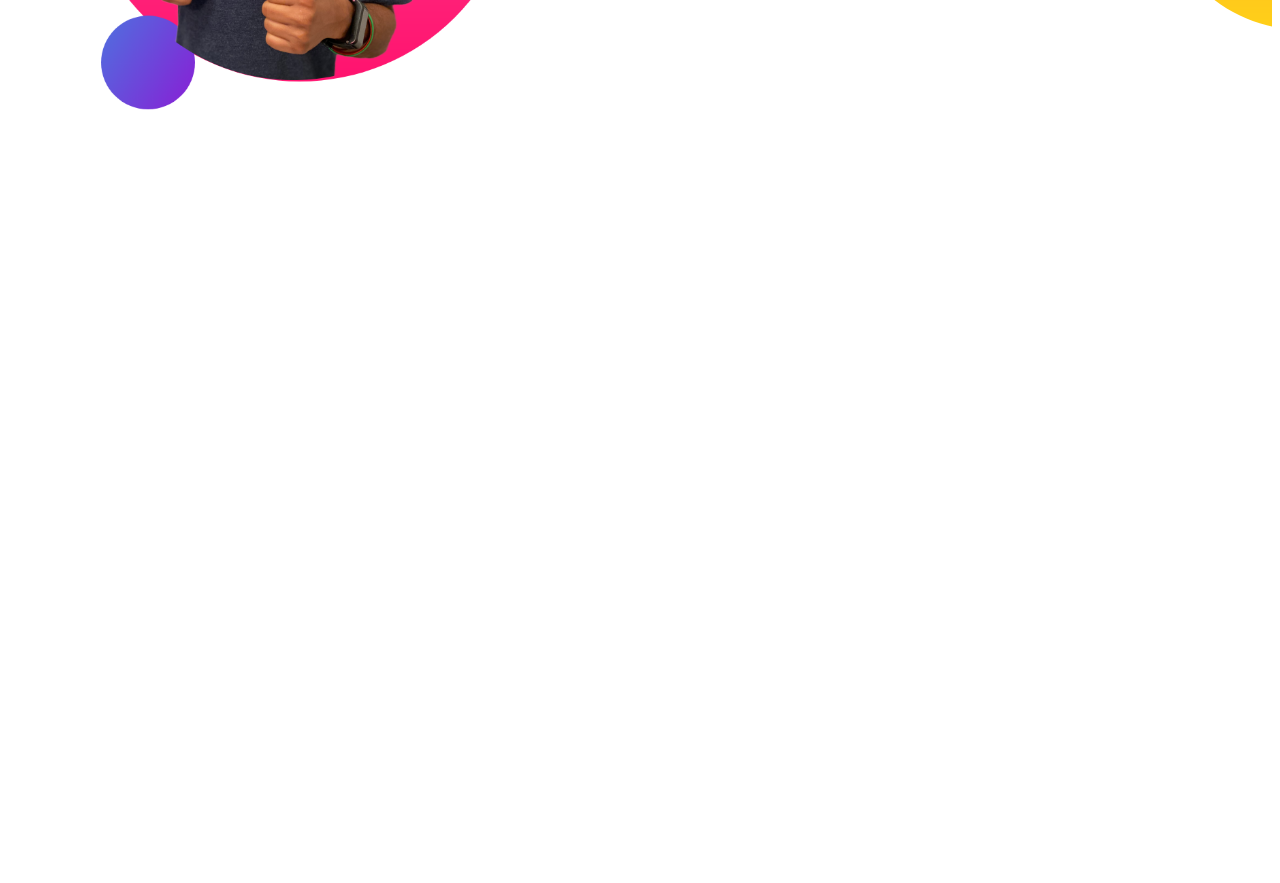
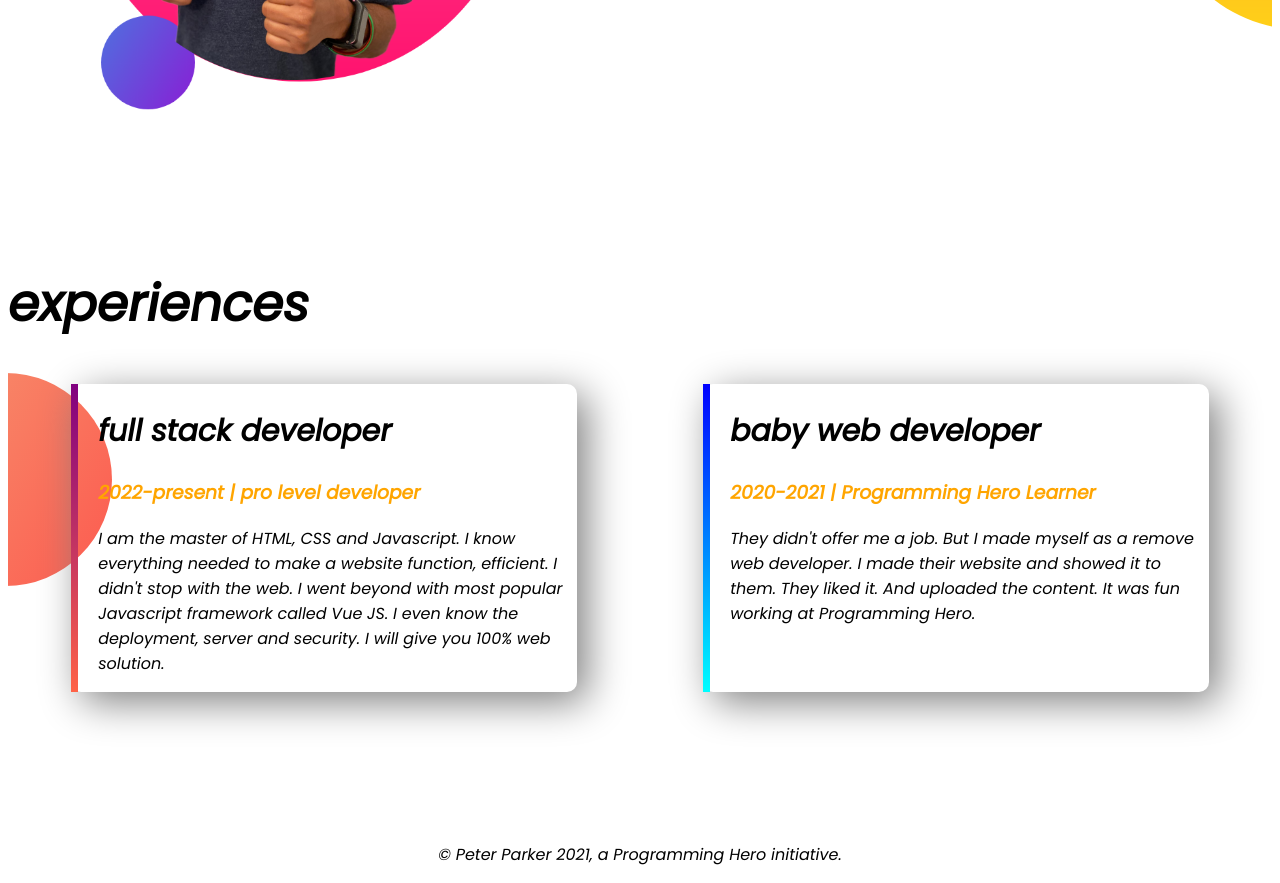
Before and after one commit to saraafrin/developer-portfolio2, a plain HTML site: page index.html in a window 1280 px wide. Shown: the part 1003-1886 px from the top of the page. Before the commit the page ends 1270 px from the top, so only its background shows below. Drawn offline with Linux system fonts and the light colour scheme.

Commit message:
footer and experience addeded

```diff
--- a/index.html
+++ b/index.html
@@ -13,7 +13,7 @@
 </head>
 
 <body>
-  <section>
+  <section class="top-banner flexible-container">
     <div class="half-width">
       <h1>welcome to</h1>
       <h1><span class="orange-color">sadiya afrin sara</span> world!!</h1>
@@ -26,7 +26,7 @@
       <img src="images/jhankar-pic-with-bg.png" alt="">
     </div>
   </section>
-  <section class="dream-big">
+  <section class="dream-big flexible-container">
     <div class="half-width">
       <img src="images/jhankar2.png" alt="">
     </div>
@@ -39,6 +39,29 @@
       <a class="link-button" target="_blank" href="">DOWNLOAD RESUME</a>
     </div>
   </section>
+  <section class="experience-area">
+    <h1>experiences</h1>
+    <div class="flexible-container">
+      <div id="full-stack-experience" class="experience-item">
+        <h2>full stack developer</h2>
+        <h3 class="orange-color">2022-present | pro level developer</h3>
+        <p>I am the master of HTML, CSS and Javascript. I know everything needed to make a website function, efficient.
+          I
+          didn't stop with the web. I went beyond with most popular Javascript framework called Vue JS. I even know the
+          deployment, server and security. I will give you 100% web solution.</p>
+      </div>
+      <div id="web-dev-experience" class="experience-item">
+        <h2>baby web developer</h2>
+        <h3 class="orange-color">2020-2021 | Programming Hero Learner</h3>
+        <p>They didn't offer me a job. But I made myself as a remove web developer. I made their website and showed it
+          to
+          them. They liked it. And uploaded the content. It was fun working at Programming Hero.</p>
+      </div>
+    </div>
+  </section>
+  <footer>
+    <p>© Peter Parker 2021, a Programming Hero initiative.</p>
+  </footer>
 </body>
 
 </html>
--- a/style.css
+++ b/style.css
@@ -3,11 +3,15 @@ body{
 }
 h1{
     font-size: 50px;
+
+}
+h2{
+    font-size: 30px;
 }
 .orange-color{
     color: orange;
 }
-section{
+.flexible-container{
     display: flex;
     margin-bottom: 150px;
 }
@@ -31,3 +35,29 @@ section{
     background-repeat: no-repeat;
     background-position: right;
 }
+.experience-area{
+    background-image: url(images/exp-bg.png);
+    background-repeat: no-repeat;
+    background-position: left;
+}
+.experience-item{
+    width: 40%;
+    margin-left: 5%;
+    margin-right: 5%;
+    padding-left: 20px;
+    border-radius: 10px;
+    box-shadow: 10px 10px 40px gray;
+}
+#web-dev-experience{
+    border-left: 7px solid;
+    border-image: linear-gradient(blue,cyan);
+    border-image-slice: 1;
+}
+#full-stack-experience{
+    border-left: 7px solid;
+    border-image: linear-gradient(purple,tomato);
+    border-image-slice: 1;
+}
+footer p{
+    text-align: center;
+}
```
